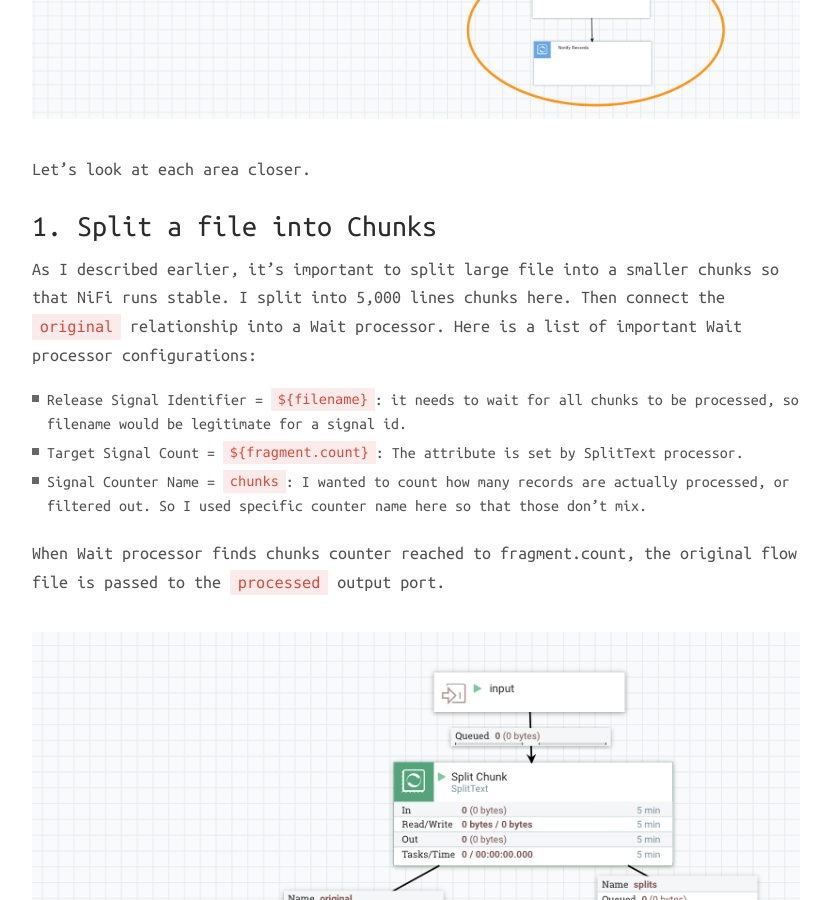
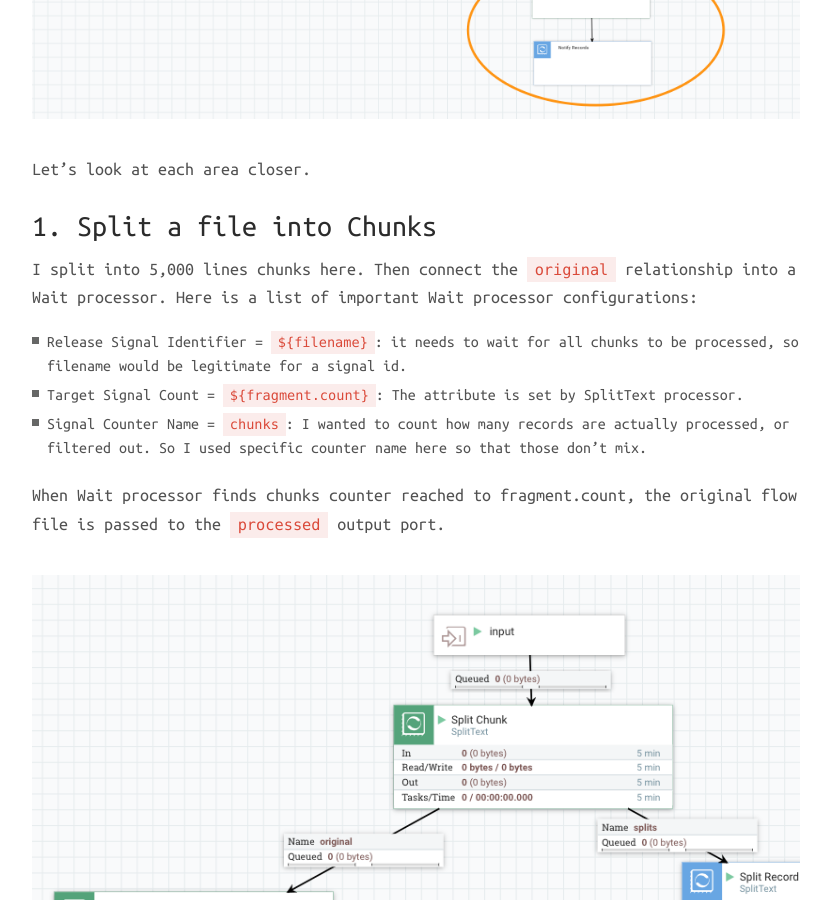
Before and after one commit to ijokarumawak/ijokarumawak.github.io, a Jekyll site: the page built from _posts/2017-02-02-nifi-notify-batch.md, in a window 1280 px wide and 900 px high, scrolled down 2203 px. Shown: the whole window, without its empty margins (224-1055 px from the left). Built offline with Jekyll 4.4.1, drawn with Linux system fonts in a browser that asks for light colours; nearby versions of some CDN libraries.

Commit message:
Update 2017-02-02-nifi-notify-batch.md

```diff
--- a/_posts/2017-02-02-nifi-notify-batch.md
+++ b/_posts/2017-02-02-nifi-notify-batch.md
@@ -38,7 +38,6 @@ Let's look at each area closer.
 
 ### 1. Split a file into Chunks
 
-As I described earlier, it's important to split large file into a smaller chunks so that NiFi runs stable.
 I split into 5,000 lines chunks here. Then connect the `original` relationship into a Wait processor.
 Here is a list of important Wait processor configurations:
 
```
